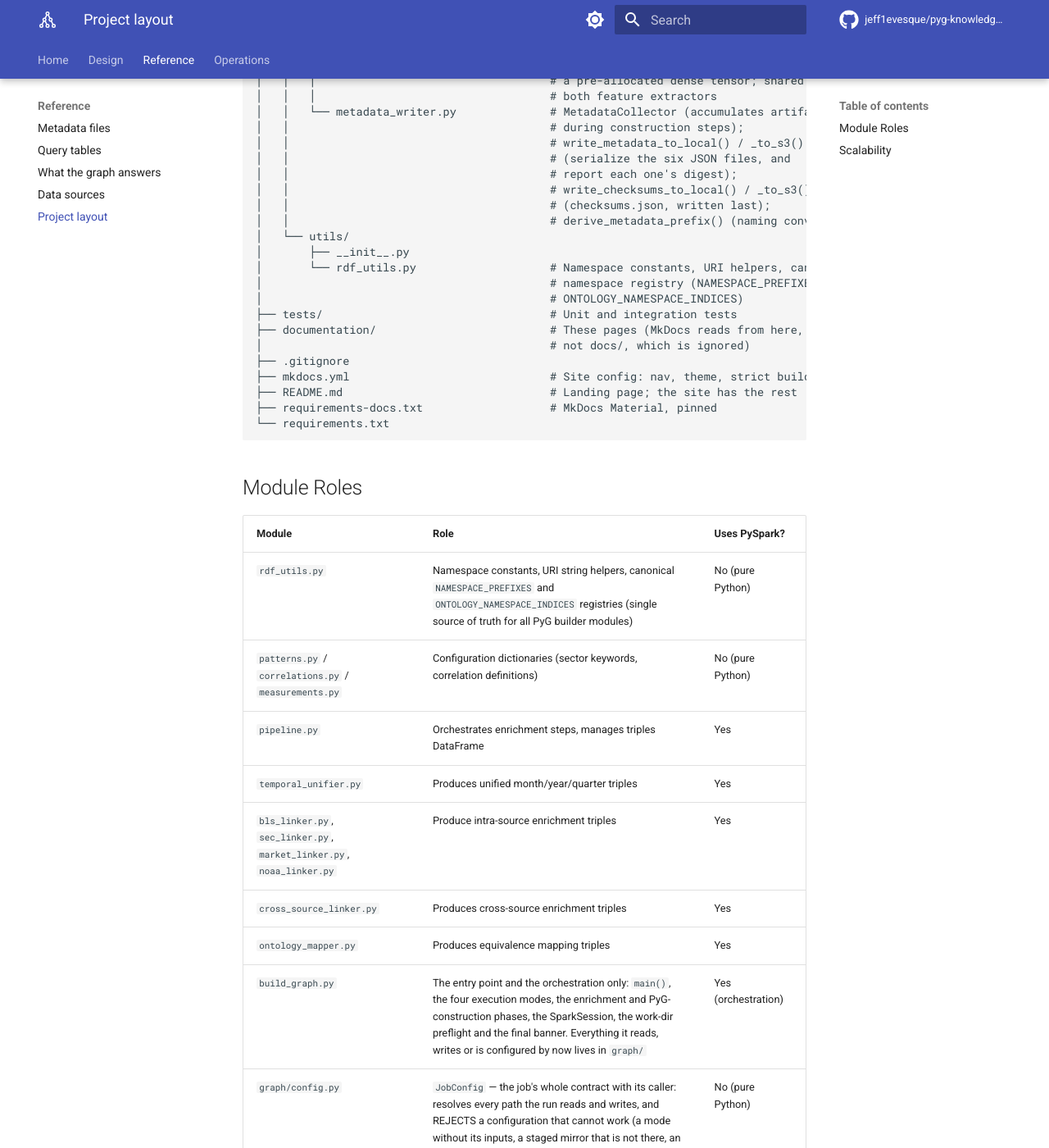
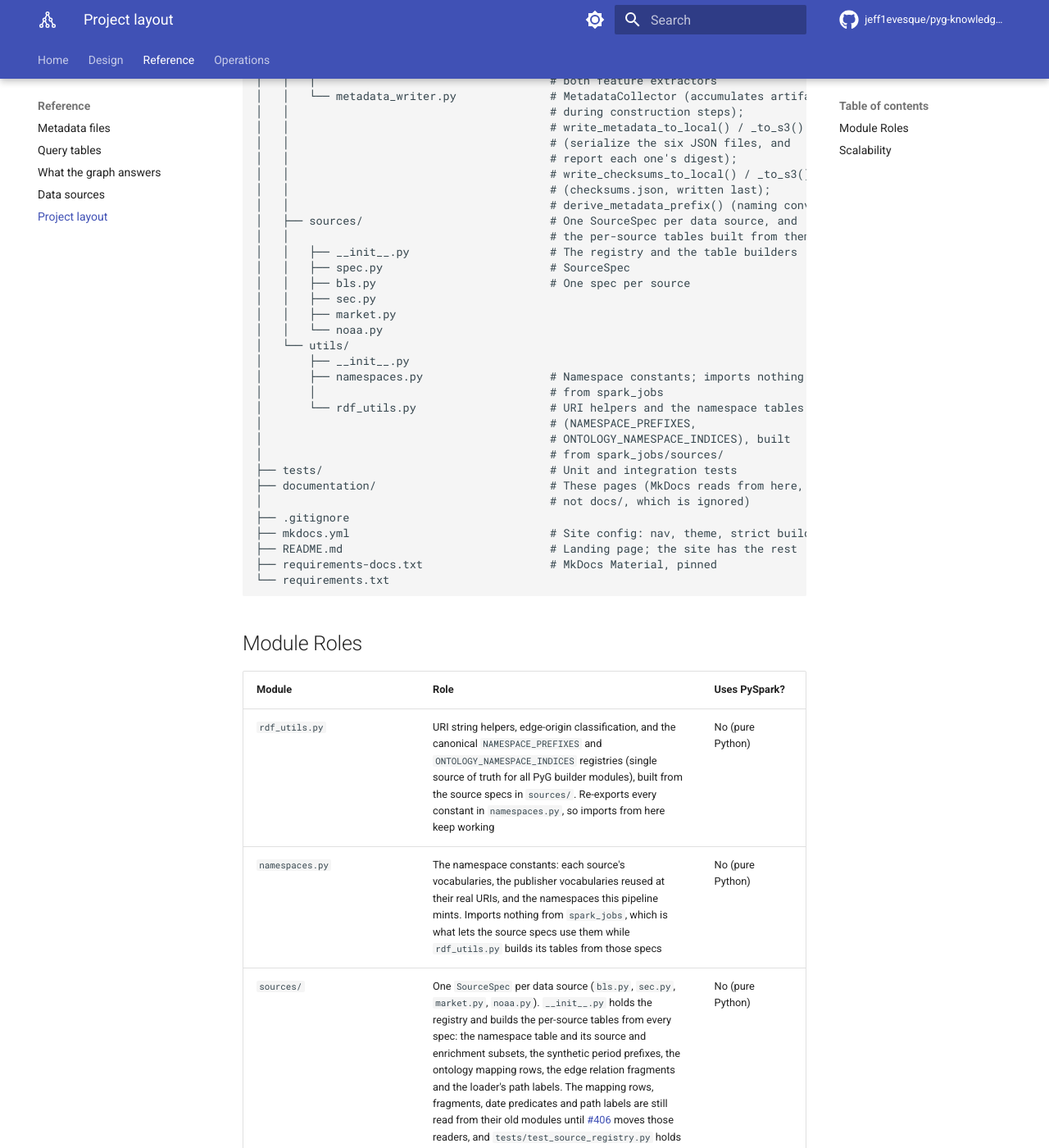
Before and after one commit to jeff1evesque/pyg-knowledge-graph-builder, an MkDocs documentation site: the page built from documentation/reference/layout.md, in a window 1280 px wide and 1400 px high, scrolled down 2300 px. Shown: the whole window at 82% size. Built offline with MkDocs 1.6.1 and Material for MkDocs 9.7.7, drawn with Linux system fonts in a browser that asks for light colours; comment, search, counter and statistics services are not loaded; some of the changed text lies outside the part shown.

Commit message:
#406: layout.md, the sources package and namespaces.py in the module map

```diff
--- a/documentation/reference/layout.md
+++ b/documentation/reference/layout.md
@@ -124,11 +123,22 @@ pyg-knowledge-graph-builder/
 │   │                                       # write_checksums_to_local() / _to_s3()
 │   │                                       # (checksums.json, written last);
 │   │                                       # derive_metadata_prefix() (naming convention)
+│   ├── sources/                            # One SourceSpec per data source, and
+│   │                                       # the per-source tables built from them
+│   │   ├── __init__.py                     # The registry and the table builders
+│   │   ├── spec.py                         # SourceSpec
+│   │   ├── bls.py                          # One spec per source
+│   │   ├── sec.py
+│   │   ├── market.py
+│   │   └── noaa.py
 │   └── utils/
 │       ├── __init__.py
-│       └── rdf_utils.py                    # Namespace constants, URI helpers, canonical
-│                                           # namespace registry (NAMESPACE_PREFIXES,
-│                                           # ONTOLOGY_NAMESPACE_INDICES)
+│       ├── namespaces.py                   # Namespace constants; imports nothing
+│       │                                   # from spark_jobs
+│       └── rdf_utils.py                    # URI helpers and the namespace tables
+│                                           # (NAMESPACE_PREFIXES,
+│                                           # ONTOLOGY_NAMESPACE_INDICES), built
+│                                           # from spark_jobs/sources/
 ├── tests/                                  # Unit and integration tests
 ├── documentation/                          # These pages (MkDocs reads from here,
 │                                           # not docs/, which is ignored)
@@ -143,7 +153,9 @@ pyg-knowledge-graph-builder/
 
 | Module | Role | Uses PySpark? |
 |--------|------|--------------|
-| `rdf_utils.py` | Namespace constants, URI string helpers, canonical `NAMESPACE_PREFIXES` and `ONTOLOGY_NAMESPACE_INDICES` registries (single source of truth for all PyG builder modules) | No (pure Python) |
+| `rdf_utils.py` | URI string helpers, edge-origin classification, and the canonical `NAMESPACE_PREFIXES` and `ONTOLOGY_NAMESPACE_INDICES` registries (single source of truth for all PyG builder modules), built from the source specs in `sources/`. Re-exports every constant in `namespaces.py`, so imports from here keep working | No (pure Python) |
+| `namespaces.py` | The namespace constants: each source's vocabularies, the publisher vocabularies reused at their real URIs, and the namespaces this pipeline mints. Imports nothing from `spark_jobs`, which is what lets the source specs use them while `rdf_utils.py` builds its tables from those specs | No (pure Python) |
+| `sources/` | One `SourceSpec` per data source (`bls.py`, `sec.py`, `market.py`, `noaa.py`). `__init__.py` holds the registry and builds the per-source tables from every spec: the namespace table and its source and enrichment subsets, the synthetic period prefixes, the ontology mapping rows, the edge relation fragments and the loader's path labels. The mapping rows, fragments, date predicates and path labels are still read from their old modules until [#406](https://github.com/jeff1evesque/pyg-knowledge-graph-builder/issues/406) moves those readers, and `tests/test_source_registry.py` holds the two copies equal | No (pure Python) |
 | `patterns.py` / `correlations.py` / `measurements.py` | Configuration dictionaries (sector keywords, correlation definitions) | No (pure Python) |
 | `pipeline.py` | Orchestrates enrichment steps, manages triples DataFrame | Yes |
 | `temporal_unifier.py` | Produces unified month/year/quarter triples | Yes |
@@ -189,5 +201,5 @@ The pipeline is designed to handle:
 - **One parse per source** — the datatype markers are derived from the cached parse rather than from a second, uncached read of the same frame, so the rdflib UDF runs once per source instead of twice (measured: load phase 1,346.3s → 727.7s on identical input)
 - **Loaded partitions track the data, not the shuffle default** — the datatype markers are coalesced to one partition and unioned once after that cached parse, not once per source, so a vocabulary-sized frame no longer adds 200 partitions per source to the cached triples that every enrichment stage reads (see [Sizing a large run](../operations/running-a-job.md#sizing-a-large-run))
 - **Efficient literal isolation** — anti-join against node_id_df filters out edge triples before numeric parsing, avoiding wasted computation on URI-valued objects
-- **Canonical namespace registry** — `NAMESPACE_PREFIXES` and `ONTOLOGY_NAMESPACE_INDICES` in `rdf_utils.py` are the single source of truth, imported by `naming.py`, `feature_extractor.py`, and `edge_feature_extractor.py` to eliminate duplication
+- **Canonical namespace registry** — `NAMESPACE_PREFIXES` and `ONTOLOGY_NAMESPACE_INDICES` in `rdf_utils.py`, built from the source specs in `spark_jobs/sources/`, are the single source of truth, imported by `naming.py`, `feature_extractor.py`, and `edge_feature_extractor.py` to eliminate duplication
 - **Negligible metadata overhead** — all metadata collect calls target small aggregated DataFrames (<5000 rows each); total metadata memory is under 1 MB; seven JSON files are written after the `.pt` file with no impact on tensor collection or HeteroData assembly
```
Also changed, not shown: other parts of documentation/reference/layout.md (+0 -1 lines).
